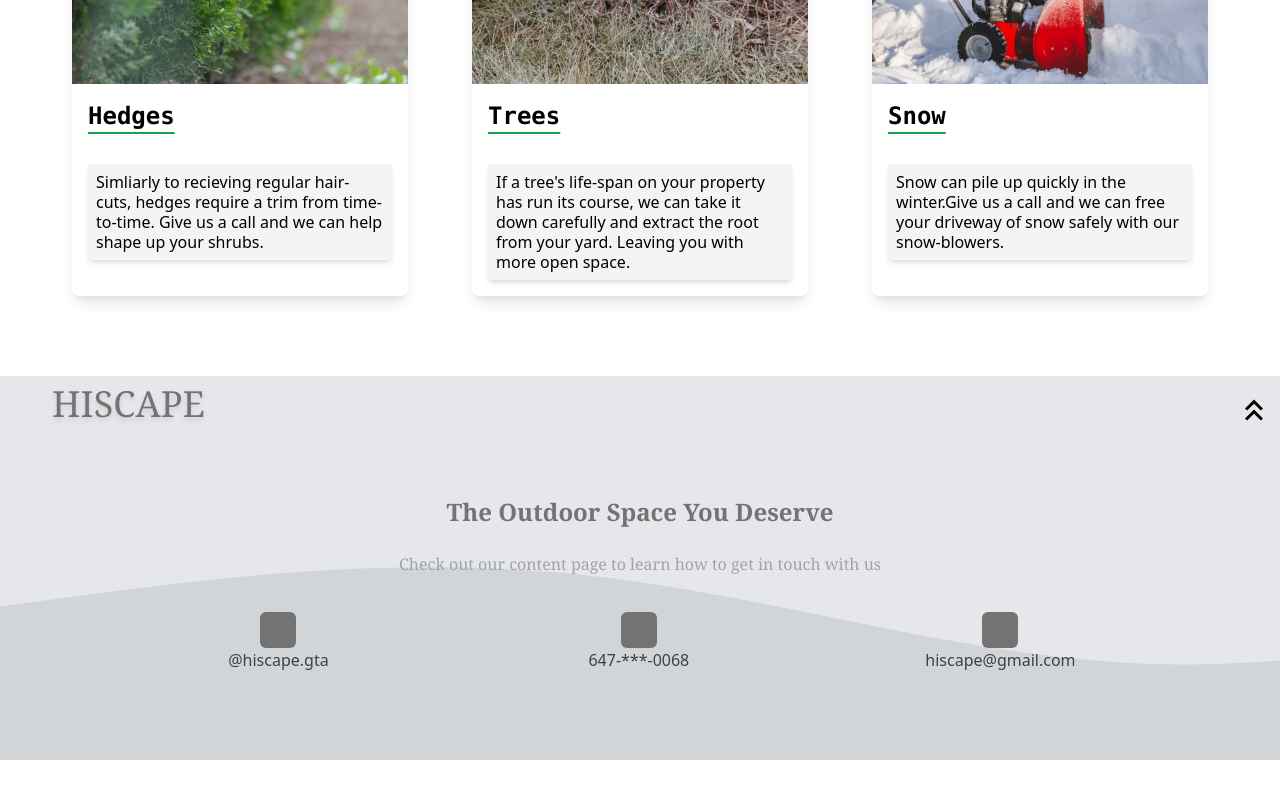
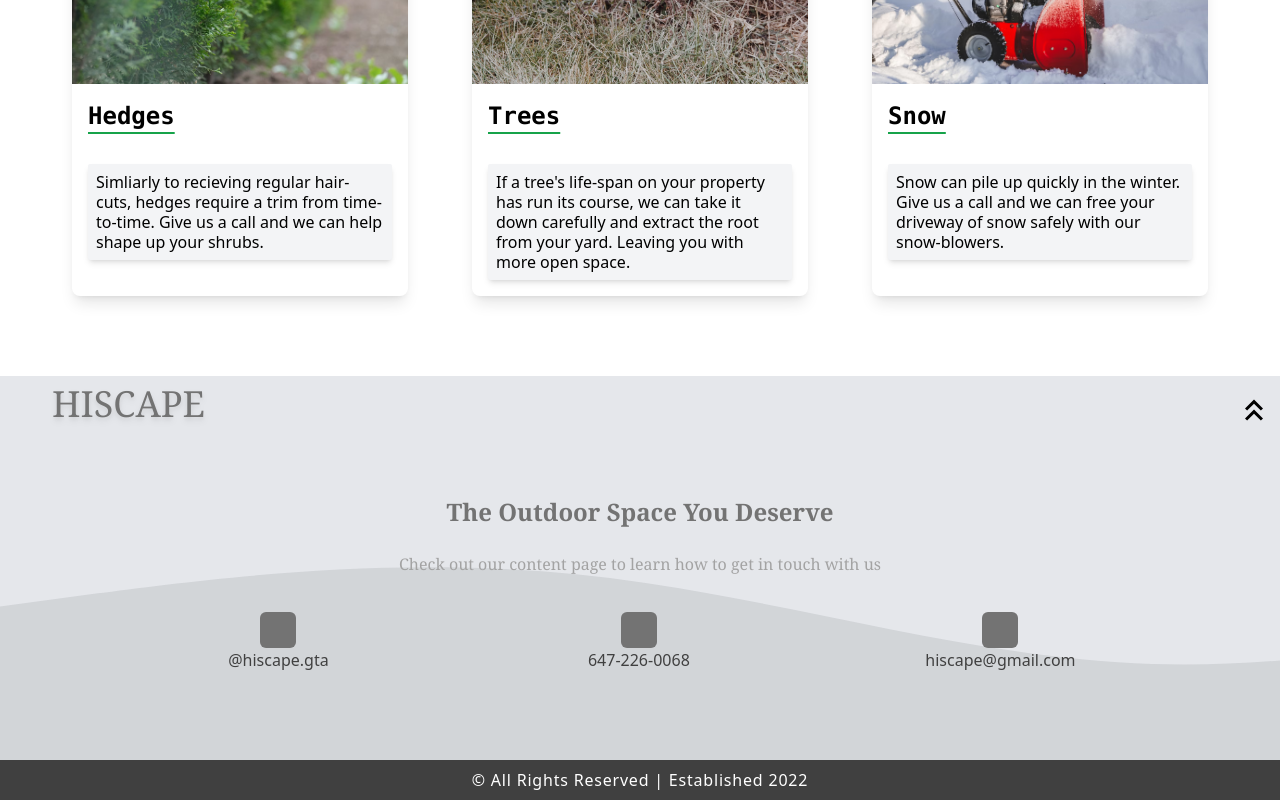
Before and after one commit to flor3z/hi-scape, a React (Create React App) app: page /services in a window 1280 px wide. Shown: the part 1694-2494 px from the top of the page. Before the commit the page ends 2454 px from the top, so only its background shows below. Built offline with nearby package versions, Linux system fonts and the light colour scheme; some icons are missing; what tailwindcss-animated would draw is missing.

Commit message:
final commit before launch

```diff
--- a/src/components/Footer.js
+++ b/src/components/Footer.js
@@ -38,7 +38,7 @@ function Footer() {
           <div className="flex flex-col items-center transform translate duration-200 ease-in mx-2 ">
             <FaPhoneFlip className="text-3xl sm:text-4xl mx-4 md:mx-14 bg-neutral-500 p-1 rounded-md hover:bg-green-600 transform translate duration-200 ease-in" />
             <p className="text-sm sm:text-base text-neutral-700">
-              647-***-0068
+              647-226-0068
             </p>
           </div>
           <div className="flex flex-col items-center transform translate duration-200 ease-in mx-2">
@@ -49,6 +49,9 @@ function Footer() {
           </div>
         </div>
       </div>
+      <div className="flex flex-col justify-center items-center text-center text-white  tracking-wider h-10 bg-neutral-700">
+        © All Rights Reserved | Established 2022
+      </div>
     </>
   );
 }
--- a/src/components/NavBar.js
+++ b/src/components/NavBar.js
@@ -7,8 +7,6 @@ import { useState } from 'react';
 const NavBar = () => {
   const [openNav, setOpenNav] = useState(false);
   const activeLink = 'bg-green-800 hover:bg-green-800';
-  // const normalLink =
-  //   'p-2 sm:mx-2 w-full text-center rounded-md hover:bg-green-700 transform transition-all duration-200';
 
   return (
     <nav className="flex flex-col z-10 items-start shadow-lg sm:flex-row sm:justify-between sm:items-center w-full transform transition-all duration-500  bg-green-600 sticky top-0">
@@ -30,47 +28,40 @@ const NavBar = () => {
             : 'sm:flex flex-col w-full sm:w-auto sm:justify-end sm:flex-row text-white transform transition-all duration-500'
         }
       >
-        {/* <li className="w-full text-center"> */}
         <NavLink
-          // className={({ isActive }) => (isActive ? activeLink : '')}
           className={({ isActive }) =>
             [
               isActive ? activeLink : '',
-              'p-2 sm:mx-2 w-full text-center rounded-md flex justify-center hover:bg-green-700 transform transition-all duration-200',
+              'p-2 sm:mx-2 w-full text-center sm:rounded-md flex justify-center hover:bg-green-700 transform transition-all duration-200',
             ].join(' ')
           }
           to="/about"
         >
           About
         </NavLink>
-        {/* </li> */}
 
-        {/* <li className={normalLink}> */}
         <NavLink
           className={({ isActive }) =>
             [
               isActive ? activeLink : '',
-              'p-2 sm:mx-2 w-full text-center rounded-md flex justify-center hover:bg-green-700 transform transition-all duration-200',
+              'p-2 sm:mx-2 w-full text-center sm:rounded-md flex justify-center hover:bg-green-700 transform transition-all duration-200',
             ].join(' ')
           }
           to="/services"
         >
           Services
         </NavLink>
-        {/* </li> */}
-        {/* <li className={normalLink}> */}
         <NavLink
           className={({ isActive }) =>
             [
               isActive ? activeLink : '',
-              'p-2 sm:mx-2 w-full text-center rounded-md flex justify-center hover:bg-green-700 transform transition-all duration-200',
+              'p-2 sm:mx-2 w-full text-center sm:rounded-md flex justify-center hover:bg-green-700 transform transition-all duration-200',
             ].join(' ')
           }
           to="/contact"
         >
           Contact
         </NavLink>
-        {/* </li> */}
       </ul>
     </nav>
   );
--- a/src/components/pages/Services.js
+++ b/src/components/pages/Services.js
@@ -207,8 +207,9 @@ function Services() {
 
                 <footer className="flex items-center justify-between leading-none p-2 md:p-4">
                   <p className="bg-gray-100 p-2 rounded-sm shadow-md leading-5">
-                    Snow can pile up quickly in the winter.Give us a call and we
-                    can free your driveway of snow safely with our snow-blowers.
+                    Snow can pile up quickly in the winter. Give us a call and
+                    we can free your driveway of snow safely with our
+                    snow-blowers.
                   </p>
                 </footer>
               </article>
```
